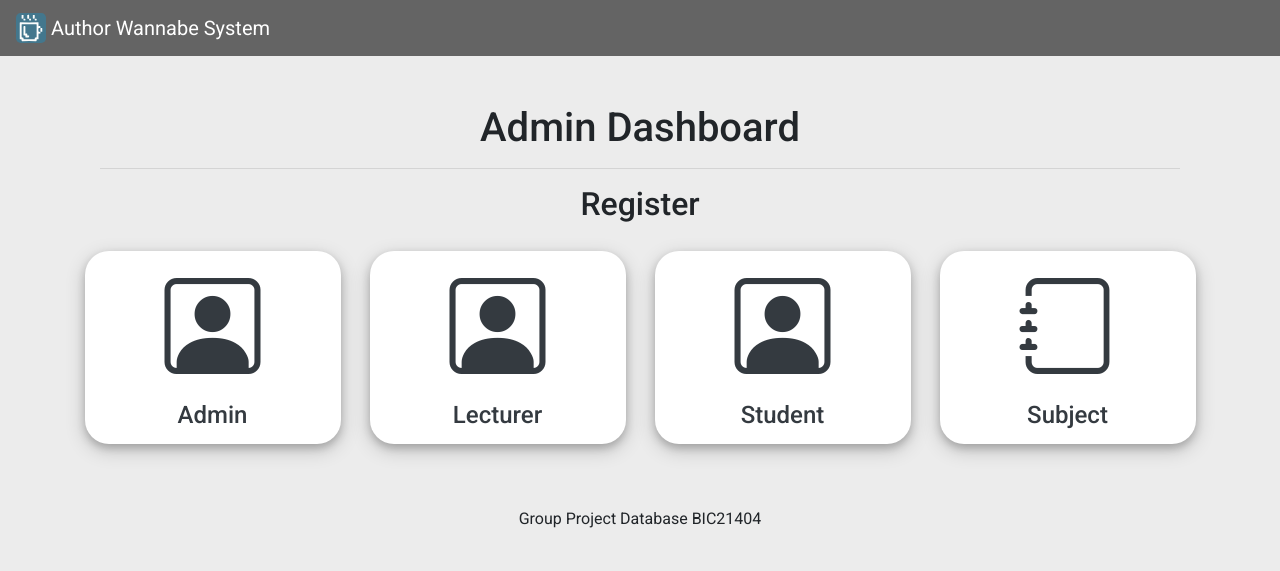
After one commit to sydkif/db-project, a PHP site: page /admin/dashboard.php in a window 1280 px wide. The commit adds this page. Shown: the top 571 px of the page. Run offline with PHP 8.4, Linux system fonts and the light colour scheme.

Commit message:
add admin dashboard

```diff
--- /dev/null
+++ b/admin/dashboard.php
@@ -0,0 +1,31 @@
+<?php include('../templates/header.php') ?>
+
+<div class="container mt-5 align-items-center">
+    <div class="col text-center">
+        <h1>Admin Dashboard</h1>
+        <hr>
+        <h2>Register</h2>
+    </div>
+
+    <div class="row">
+
+        <a class="card btn btn-outline-dark" href="/admin/register/admin.php">
+            <i class="bi bi-person-square" style="font-size: 6rem; text-align: center;"></i>
+            <h4>Admin</h4>
+        </a>
+        <a class="card btn btn-outline-dark" href="/admin/register/lecturer.php">
+            <i class="bi bi-person-square" style="font-size: 6rem; text-align: center;"></i>
+            <h4>Lecturer</h4>
+        </a>
+        <a class="card btn btn-outline-dark" href="/admin/register/student.php">
+            <i class="bi bi-person-square" style="font-size: 6rem; text-align: center;"></i>
+            <h4>Student</h4>
+        </a>
+        <a class="card btn btn-outline-dark" href="/admin/register/subject.php">
+            <i class="bi bi-journal" style="font-size: 6rem; text-align: center;"></i>
+            <h4>Subject</h4>
+        </a>
+    </div>
+</div>
+
+<?php include('../templates/footer.php') ?>
--- a/css/style.css
+++ b/css/style.css
@@ -35,3 +35,31 @@ tr #btn {
 .table tbody tr th {
     vertical-align: middle;
 }
+
+
+.card {
+
+    margin               : auto;
+    margin-top           : 20px;
+    border-width         : 0px;
+    box-shadow           : 0 4px 8px 0 rgba(0, 0, 0, 0.2), 0 6px 20px 0 rgba(0, 0, 0, 0.19);
+    width                : 16rem;
+    border-radius        : 24px;
+    -webkit-border-radius: 24px;
+    -moz-border-radius   : 24px;
+    -ms-border-radius    : 24px;
+    -o-border-radius     : 24px;
+}
+
+.card .btn {
+    font-weight          : bold;
+    border-radius        : 10px;
+    -webkit-border-radius: 10px;
+    -moz-border-radius   : 10px;
+    -ms-border-radius    : 10px;
+    -o-border-radius     : 10px;
+}
+
+.card a:hover {
+    color: white;
+}
--- a/index.php
+++ b/index.php
@@ -37,7 +37,7 @@
         else if (document.getElementById('lecturer').checked)
             window.location.href = "admin/register/lecturer.php";
         else if (document.getElementById('admin').checked)
-            window.location.href = "admin/register/admin.php";
+            window.location.href = "admin/dashboard.php";
         else
             alert('Please select a user type');
     }
```
Also changed, not shown: admin/register/admin.php (+11 -22 lines), admin/register/subject.php (+2 -38 lines).
